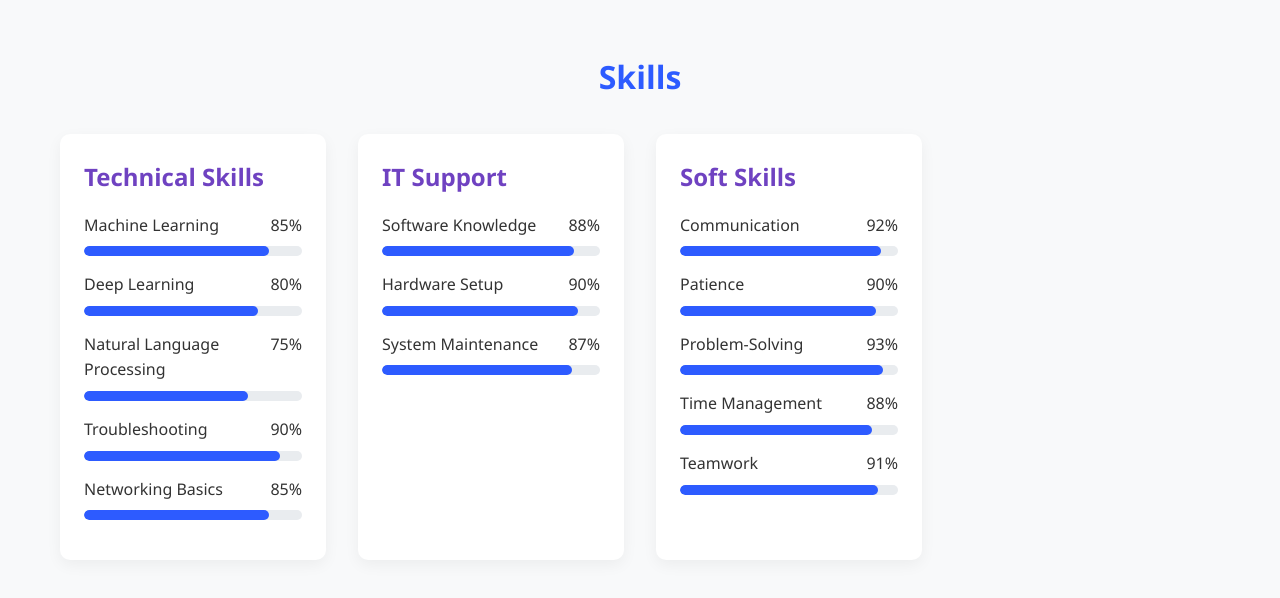
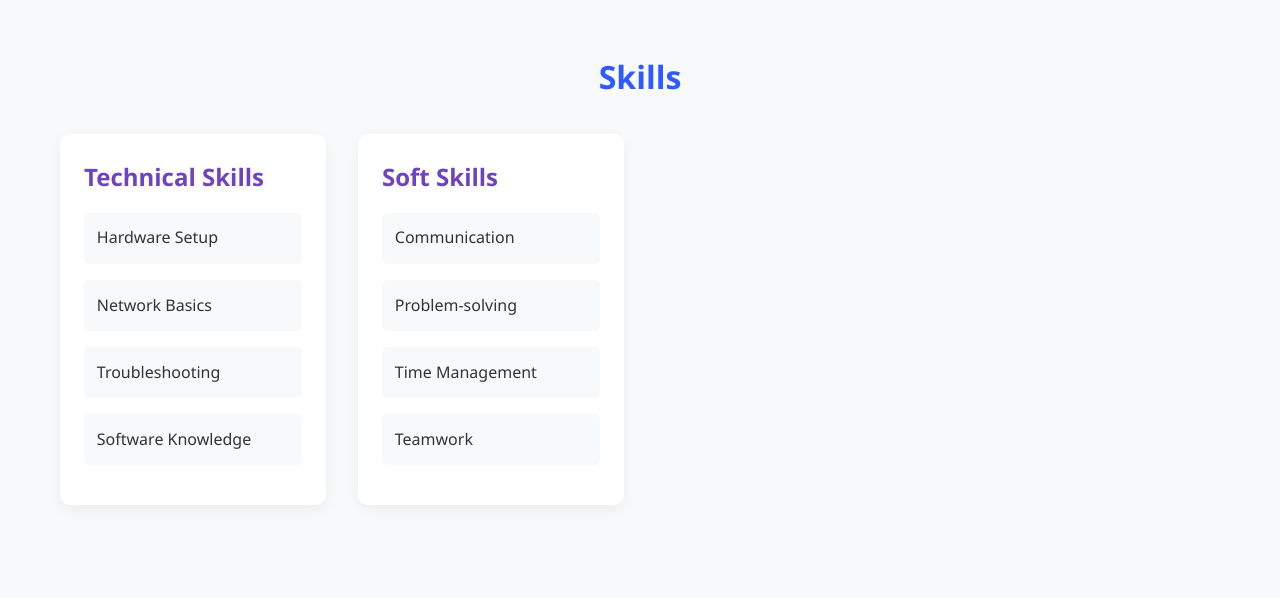
Before and after one commit to Azola923/Azola_portfolio.github.io, a plain HTML site: page index.html in a window 1280 px wide. Shown: the part 780-1378 px from the top of the page. Drawn offline with Linux system fonts and the light colour scheme.

Commit message:
Update index.html

```diff
--- a/index.html
+++ b/index.html
@@ -164,25 +164,20 @@
 
         .skill-item {
             margin-bottom: 1rem;
+            padding: 0.8rem;
+            background: #f8f9fa;
+            border-radius: 5px;
+            transition: all 0.3s ease;
+        }
+
+        .skill-item:hover {
+            background: rgba(45, 91, 255, 0.05);
+            transform: translateX(5px);
         }
 
         .skill-name {
-            display: flex;
-            justify-content: space-between;
-            margin-bottom: 0.5rem;
-        }
-
-        .skill-bar {
-            height: 10px;
-            background: #e9ecef;
-            border-radius: 5px;
-            overflow: hidden;
-        }
-
-        .skill-progress {
-            height: 100%;
-            background: var(--primary);
-            border-radius: 5px;
+            font-weight: 500;
+            color: var(--dark);
         }
 
         /* Projects Section */
@@ -276,6 +271,43 @@
             margin-top: 0.5rem;
         }
 
+        /* Contact Section */
+        .contact-container {
+            display: flex;
+            flex-direction: column;
+            align-items: center;
+            text-align: center;
+            gap: 1.5rem;
+        }
+
+        .contact-info {
+            display: flex;
+            flex-direction: column;
+            align-items: center;
+            gap: 1rem;
+        }
+
+        .contact-item {
+            display: flex;
+            align-items: center;
+            gap: 1rem;
+            background: white;
+            padding: 1rem 1.5rem;
+            border-radius: 10px;
+            box-shadow: 0 5px 15px rgba(0, 0, 0, 0.05);
+        }
+
+        .contact-icon {
+            width: 40px;
+            height: 40px;
+            background: var(--primary);
+            color: white;
+            border-radius: 50%;
+            display: flex;
+            align-items: center;
+            justify-content: center;
+        }
+
         /* Footer */
         footer {
             background: var(--dark);
@@ -335,7 +367,7 @@
     <header id="home">
         <div class="container">
             <h1>Azola Xabadiya</h1>
-            <p>IT Support Specialist/ Network Engineer & AI/ML Enthusiast</p>
+            <p>Aspiring IT Support Specialist/ Network Engineer & AI/ML Enthusiast</p>
             <div style="margin-top: 1.5rem;">
                 <a href="#projects" class="btn">View My Work</a>
                 <a href="#experience" class="btn btn-outline" style="margin-left: 1rem;">Experience & Certifications</a>
@@ -353,6 +385,7 @@
                 <li><a href="#skills">Skills</a></li>
                 <li><a href="#projects">Projects</a></li>
                 <li><a href="#experience">Experience & Certifications</a></li>
+                <li><a href="#contact">Contact</a></li>
             </ul>
         </div>
     </nav>
@@ -364,7 +397,7 @@
             <div class="about-content">
                 <div>
                     <h3>Biography</h3>
-                    <p>Hello, I'm Azola Xabadiya, I am an aspiring IT Support Specialist and Network Engineer, graduated from Walter Sisulu University with a Diploma in ICT Support Services. My studies have provided me with a comprehensive understanding of technical support processes, from diagnosing common IT issues to the fundamentals of network administration. I am a quick learner with a strong desire to apply my academic knowledge, develop practical skills, and begin my career by ensuring smooth and efficient technology operations for an organization.</p>
+                    <p>Hello, I'm Azola Xabadiya,I am an aspiring IT Support Specialist and Network Engineer,graduated from Walter Sisulu University with a Diploma in ICT Support Services. My studies have provided me with a comprehensive understanding of technical support processes, from diagnosing common IT issues to the fundamentals of network administration. I am a quick learner with a strong desire to apply my academic knowledge, develop practical skills, and begin my career by ensuring smooth and efficient technology operations for an organization.</p>
                 </div>
                 <div>
                     <h3>Career Objectives</h3>
@@ -382,129 +415,32 @@
                 <div class="skill-category">
                     <h3>Technical Skills</h3>
                     <div class="skill-item">
-                        <div class="skill-name">
-                            <span>Machine Learning</span>
-                            <span>85%</span>
-                        </div>
-                        <div class="skill-bar">
-                            <div class="skill-progress" style="width: 85%;"></div>
-                        </div>
+                        <div class="skill-name">Hardware Setup</div>
                     </div>
                     <div class="skill-item">
-                        <div class="skill-name">
-                            <span>Deep Learning</span>
-                            <span>80%</span>
-                        </div>
-                        <div class="skill-bar">
-                            <div class="skill-progress" style="width: 80%;"></div>
-                        </div>
+                        <div class="skill-name">Network Basics</div>
                     </div>
                     <div class="skill-item">
-                        <div class="skill-name">
-                            <span>Natural Language Processing</span>
-                            <span>75%</span>
-                        </div>
-                        <div class="skill-bar">
-                            <div class="skill-progress" style="width: 75%;"></div>
-                        </div>
+                        <div class="skill-name">Troubleshooting</div>
                     </div>
                     <div class="skill-item">
-                        <div class="skill-name">
-                            <span>Troubleshooting</span>
-                            <span>90%</span>
-                        </div>
-                        <div class="skill-bar">
-                            <div class="skill-progress" style="width: 90%;"></div>
-                        </div>
-                    </div>
-                    <div class="skill-item">
-                        <div class="skill-name">
-                            <span>Networking Basics</span>
-                            <span>85%</span>
-                        </div>
-                        <div class="skill-bar">
-                            <div class="skill-progress" style="width: 85%;"></div>
-                        </div>
-                    </div>
-                </div>
-
-                <div class="skill-category">
-                    <h3>IT Support</h3>
-                    <div class="skill-item">
-                        <div class="skill-name">
-                            <span>Software Knowledge</span>
-                            <span>88%</span>
-                        </div>
-                        <div class="skill-bar">
-                            <div class="skill-progress" style="width: 88%;"></div>
-                        </div>
-                    </div>
-                    <div class="skill-item">
-                        <div class="skill-name">
-                            <span>Hardware Setup</span>
-                            <span>90%</span>
-                        </div>
-                        <div class="skill-bar">
-                            <div class="skill-progress" style="width: 90%;"></div>
-                        </div>
-                    </div>
-                    <div class="skill-item">
-                        <div class="skill-name">
-                            <span>System Maintenance</span>
-                            <span>87%</span>
-                        </div>
-                        <div class="skill-bar">
-                            <div class="skill-progress" style="width: 87%;"></div>
-                        </div>
+                        <div class="skill-name">Software Knowledge</div>
                     </div>
                 </div>
 
                 <div class="skill-category">
                     <h3>Soft Skills</h3>
                     <div class="skill-item">
-                        <div class="skill-name">
-                            <span>Communication</span>
-                            <span>92%</span>
-                        </div>
-                        <div class="skill-bar">
-                            <div class="skill-progress" style="width: 92%;"></div>
-                        </div>
+                        <div class="skill-name">Communication</div>
                     </div>
                     <div class="skill-item">
-                        <div class="skill-name">
-                            <span>Patience</span>
-                            <span>90%</span>
-                        </div>
-                        <div class="skill-bar">
-                            <div class="skill-progress" style="width: 90%;"></div>
-                        </div>
+                        <div class="skill-name">Problem-solving</div>
                     </div>
                     <div class="skill-item">
-                        <div class="skill-name">
-                            <span>Problem-Solving</span>
-                            <span>93%</span>
-                        </div>
-                        <div class="skill-bar">
-                            <div class="skill-progress" style="width: 93%;"></div>
-                        </div>
+                        <div class="skill-name">Time Management</div>
                     </div>
                     <div class="skill-item">
-                        <div class="skill-name">
-                            <span>Time Management</span>
-                            <span>88%</span>
-                        </div>
-                        <div class="skill-bar">
-                            <div class="skill-progress" style="width: 88%;"></div>
-                        </div>
-                    </div>
-                    <div class="skill-item">
-                        <div class="skill-name">
-                            <span>Teamwork</span>
-                            <span>91%</span>
-                        </div>
-                        <div class="skill-bar">
-                            <div class="skill-progress" style="width: 91%;"></div>
-                        </div>
+                        <div class="skill-name">Teamwork</div>
                     </div>
                 </div>
             </div>
@@ -608,7 +544,38 @@
                             <a href="https://coursera.org/share/153cb8a9106b1876eaaa3bac5a13a3ee" class="btn" style="margin-top: 0.5rem;">View Certificate</a>
                         </div>
                     </div>
+                    <div class="exp-cert-item">
+                        <div class="exp-cert-title">Professional Certificate</div>
+                        <div class="exp-cert-org">Coursera</div>
+                        <div class="exp-cert-desc">
+                            <p>Completed Professional Certificate through Coursera.</p>
+                            <a href="https://coursera.org/share/ff152a590842f956f4faa5962a9ee0ab" class="btn" style="margin-top: 0.5rem;">View Certificate</a>
+                        </div>
+                    </div>
                 </div>
+            </div>
+        </div>
+    </section>
+
+    <!-- Contact Section -->
+    <section id="contact">
+        <div class="container">
+            <h2 class="section-title">Contact Me</h2>
+            <div class="contact-container">
+                <div class="contact-info">
+                    <h3>Get In Touch</h3>
+                    <p>Feel free to reach out.</p>
+                    <div class="contact-item">
+                        <div class="contact-icon">
+                            <i class="fas fa-envelope"></i>
+                        </div>
+                        <div>
+                            <h4>Email</h4>
+                            <p>zollaxabadiiya@gmail.com</p>
+                        </div>
+                    </div>
+                </div>
+                <a href="mailto:zollaxabadiiya@gmail.com" class="btn">Send Email</a>
             </div>
         </div>
     </section>
@@ -617,7 +584,7 @@
     <footer>
         <div class="container">
             <h3>Azola Xabadiya</h3>
-            <p>IT Support Specialist/ Network Engineer & AI/ML Enthusiast</p>
+            <p>Aspiring IT Support Specialist/ Network Engineer & AI/ML Enthusiast</p>
             <div class="social-links">
                 <a href="https://www.linkedin.com/in/azola-xabadiya-691144161" class="social-link"><i class="fab fa-linkedin-in"></i></a>
                 <a href="https://github.com/Azola923" class="social-link"><i class="fab fa-github"></i></a>
```
